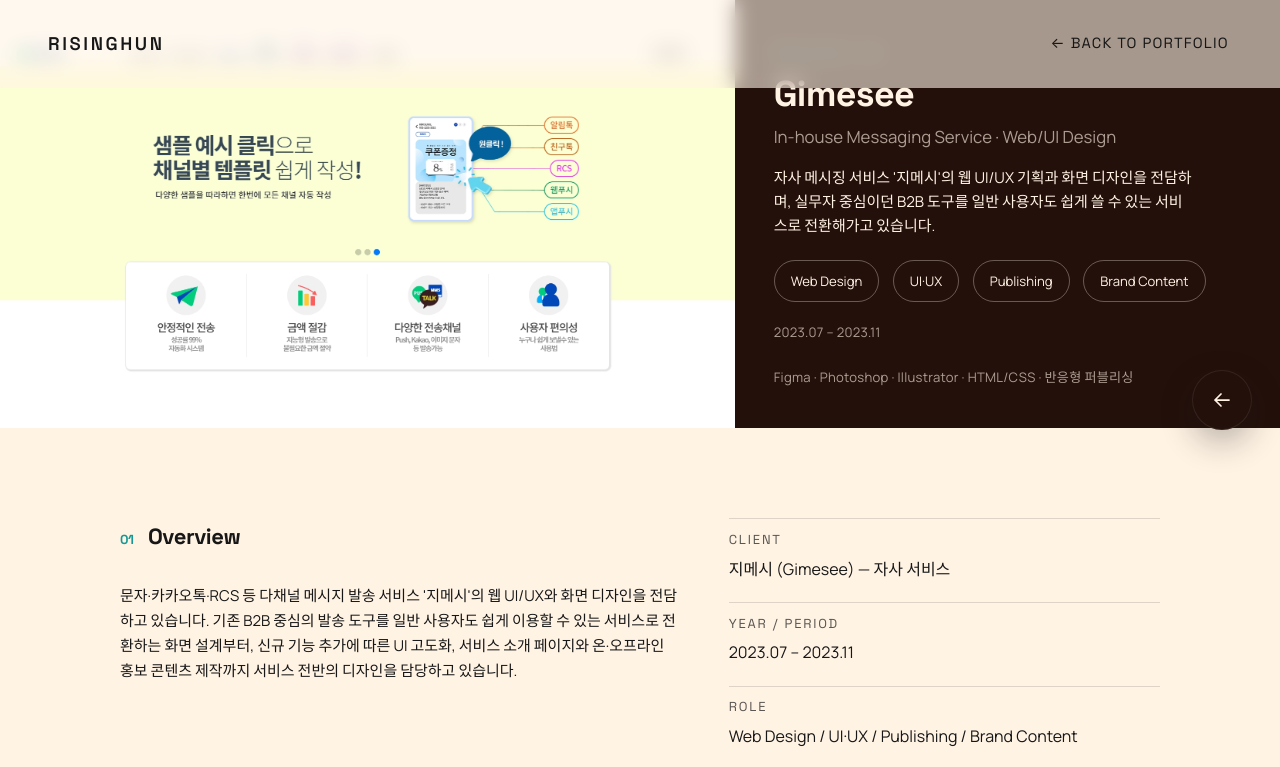
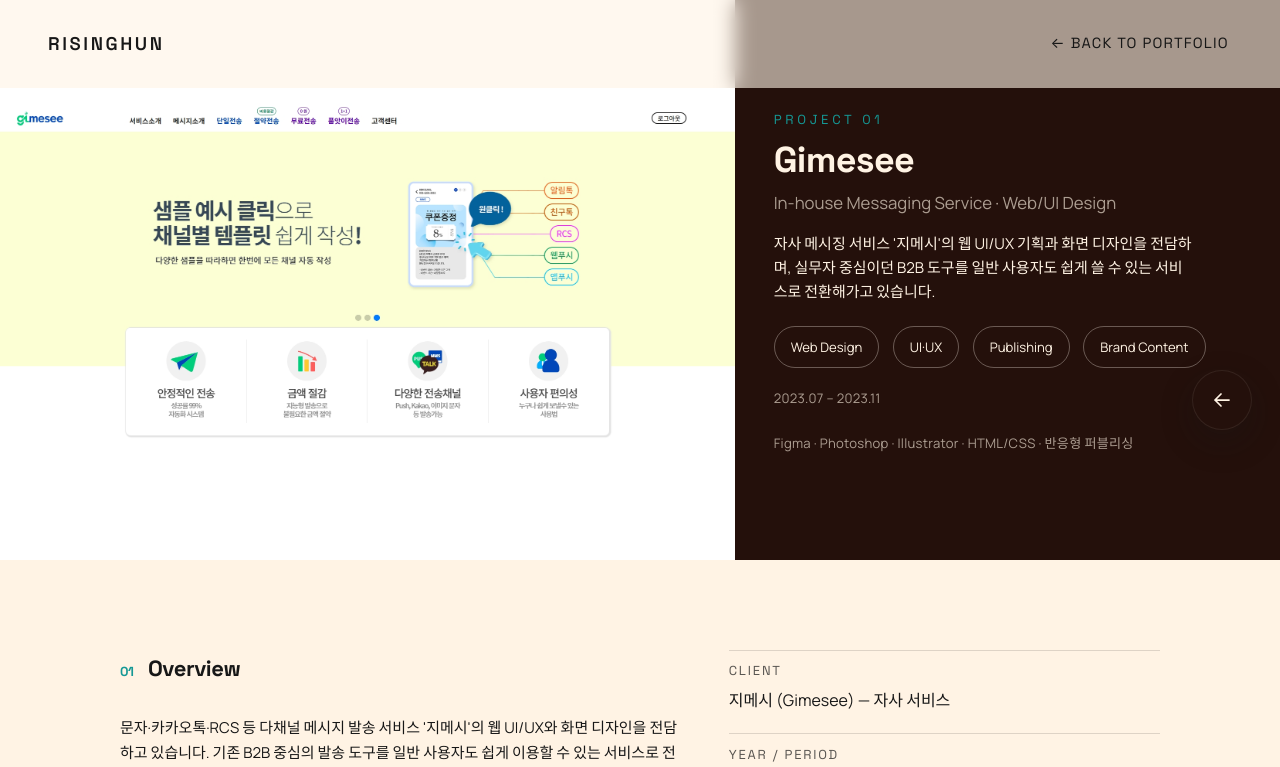
Before and after one commit to risinghun82/risinghun-portfolio, a React (Vite) app: page /#/work/gimesee in a window 1280 px wide. Shown: the top 767 px of the page. Built offline with nearby package versions, Linux system fonts and the light colour scheme; a web font is replaced by a local one.

Commit message:
fix: Gimesee Hero contain 적용 시 banner 높이(320px) 축소 건너뛰기

```diff
--- a/src/pages/ProjectDetail.jsx
+++ b/src/pages/ProjectDetail.jsx
@@ -743,7 +743,9 @@ the title never overlaps whatever the photo itself contains. */}
         <section
           className={
             "case__hero" +
-            (project.heroFit === "contain" ? " case__hero--banner" : "")
+            (project.heroFit === "contain" && !project.heroFullHeight
+              ? " case__hero--banner"
+              : "")
           }
           data-nav-theme="dark"
         >
```
